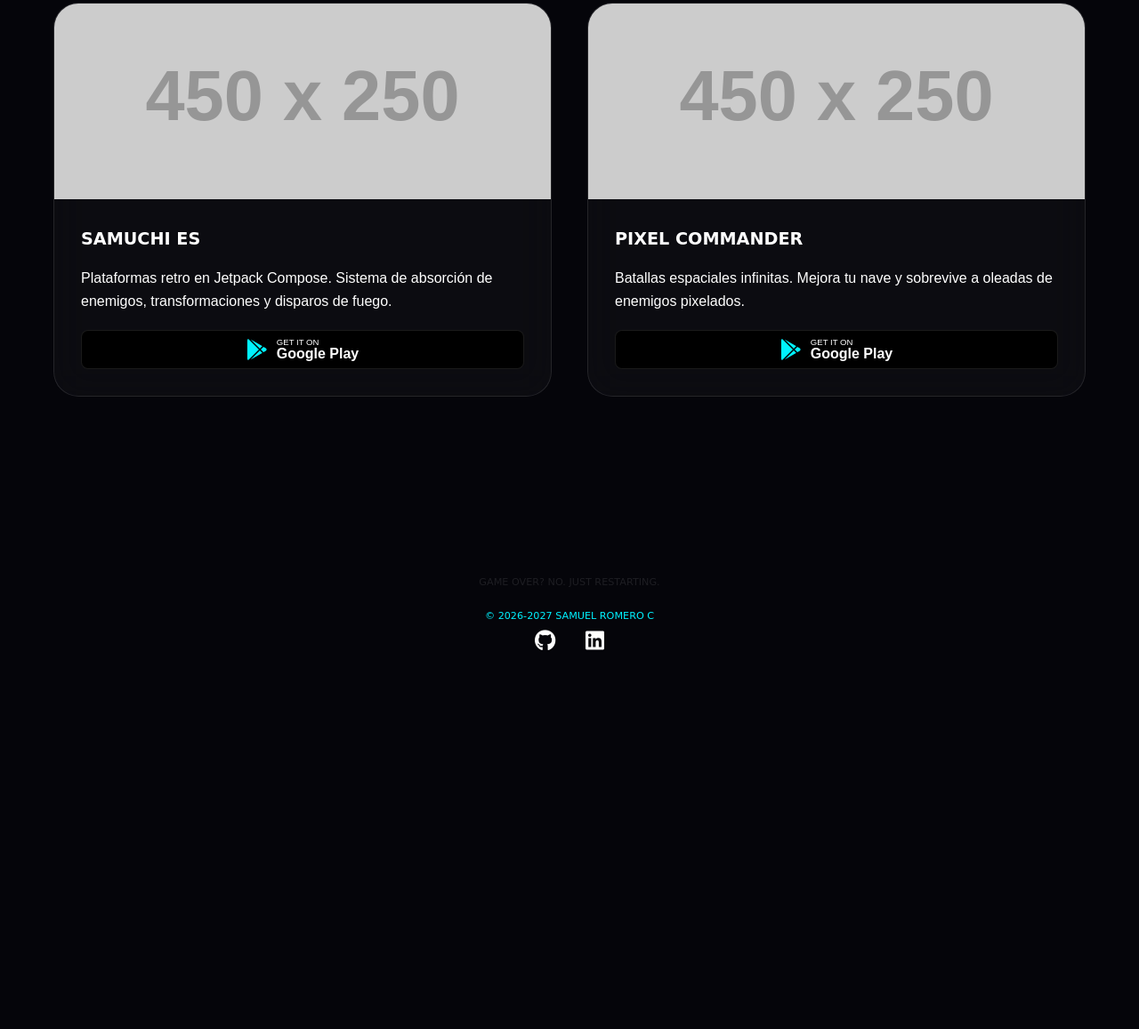
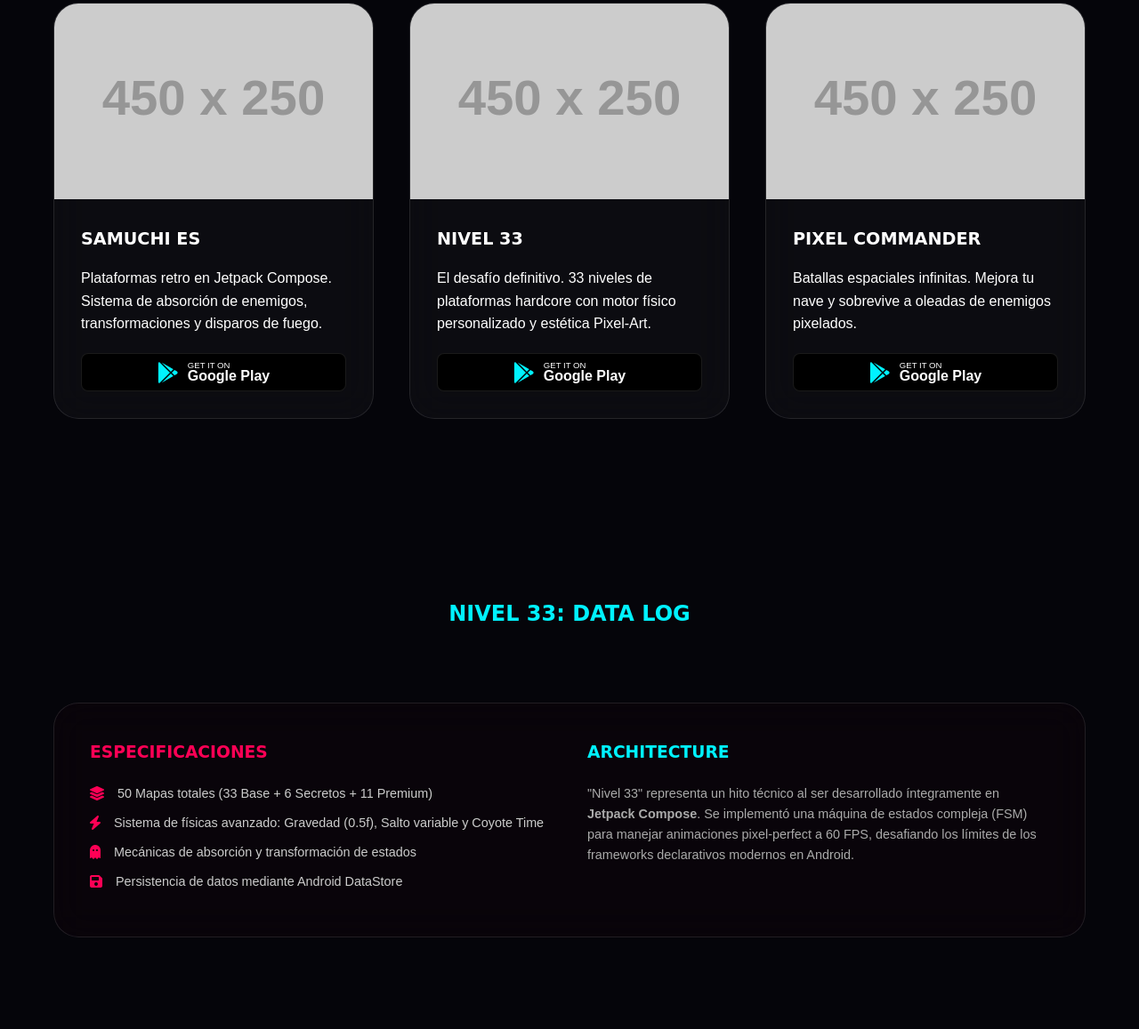
Before and after one commit to infernal-kernel/play-store, a plain HTML site: page index.html in a window 1280 px wide. Shown: the part 1015-2172 px from the top of the page at 89% size. Before the commit the page ends 1855 px from the top, so only its background shows below. Drawn offline with Linux system fonts and the light colour scheme; placeholder pictures from the web are drawn by us.

Commit message:
Add Nivel 33 section with game details
Added a new section for 'Nivel 33' with technical details and specifications.

```diff
--- a/index.html
+++ b/index.html
@@ -165,6 +165,11 @@
         .gp-text span:first-child { font-size: 0.6rem; text-transform: uppercase; }
         .gp-text span:last-child { font-size: 1rem; font-weight: 600; }
 
+        /* Detalles Técnicos Nivel 33 */
+        .detail-list { list-style: none; margin-top: 20px; }
+        .detail-list li { margin-bottom: 10px; display: flex; align-items: center; font-size: 0.9rem; color: #ccc; }
+        .detail-list i { color: var(--accent); margin-right: 15px; font-size: 1rem; }
+
         @keyframes blink { 0%, 100% { opacity: 1; } 50% { opacity: 0.3; } }
 
         footer {
@@ -209,6 +214,24 @@
                 </div>
             </article>
 
+            <!-- Nivel 33 -->
+            <article class="game-card" onmouseenter="playBeep(660)" onclick="playLaser()">
+                <div class="game-img-container">
+                    <img src="https://via.placeholder.com/450x250/05050a/ff0055?text=NIVEL+33" class="game-img">
+                </div>
+                <div class="game-info">
+                    <h3>NIVEL 33</h3>
+                    <p>El desafío definitivo. 33 niveles de plataformas hardcore con motor físico personalizado y estética Pixel-Art.</p>
+                    <a href="#" class="gp-badge">
+                        <i class="fab fa-google-play"></i>
+                        <div class="gp-text">
+                            <span>Get it on</span>
+                            <span>Google Play</span>
+                        </div>
+                    </a>
+                </div>
+            </article>
+
             <!-- Otros Juegos -->
             <article class="game-card" onmouseenter="playBeep(520)" onclick="playLaser()">
                 <div class="game-img-container">
@@ -229,12 +252,33 @@
         </div>
     </div>
 
+    <!-- Nueva Sección: Nivel 33 Detalles -->
+    <div class="container">
+        <h2 class="section-title">NIVEL 33: DATA LOG</h2>
+        <div class="game-card" style="padding: 40px; display: grid; grid-template-columns: repeat(auto-fit, minmax(300px, 1fr)); gap: 40px; background: rgba(255,0,85,0.02);">
+            <div>
+                <h3 style="font-family: var(--pixel-font); color: var(--accent); margin-bottom: 20px;">ESPECIFICACIONES</h3>
+                <ul class="detail-list">
+                    <li><i class="fas fa-layer-group"></i> 50 Mapas totales (33 Base + 6 Secretos + 11 Premium)</li>
+                    <li><i class="fas fa-bolt"></i> Sistema de físicas avanzado: Gravedad (0.5f), Salto variable y Coyote Time</li>
+                    <li><i class="fas fa-ghost"></i> Mecánicas de absorción y transformación de estados</li>
+                    <li><i class="fas fa-save"></i> Persistencia de datos mediante Android DataStore</li>
+                </ul>
+            </div>
+            <div>
+                <h3 style="font-family: var(--pixel-font); color: var(--primary); margin-bottom: 20px;">ARCHITECTURE</h3>
+                <p style="font-size: 0.9rem; color: #aaa;">"Nivel 33" representa un hito técnico al ser desarrollado íntegramente en <strong>Jetpack Compose</strong>. Se implementó una máquina de estados compleja (FSM) para manejar animaciones pixel-perfect a 60 FPS, desafiando los límites de los frameworks declarativos modernos en Android.</p>
+            </div>
+        </div>
+    </div>
+
     <footer>
         <p>GAME OVER? NO. JUST RESTARTING.</p>
         <p style="margin-top: 20px; color: var(--primary);">&copy; 2026-2027 SAMUEL ROMERO C</p>
-        <a href="https://github.com/infernal-kernel" style="color: #fff; margin: 0 15px; font-size: 1.5rem;"><i class="fab fa-github"></i></a>
-    <a href="www.linkedin.com/in/samuel-romero-dev-466b95334" style="color: #fff; margin: 0 15px; font-size: 1.5rem;"><i class="fab fa-linkedin"></i></a>
-</div>
+        <div style="margin-top: 20px;">
+            <a href="https://github.com/infernal-kernel" style="color: #fff; margin: 0 15px; font-size: 1.5rem;"><i class="fab fa-github"></i></a>
+            <a href="https://www.linkedin.com/in/samuel-romero-dev-466b95334" style="color: #fff; margin: 0 15px; font-size: 1.5rem;"><i class="fab fa-linkedin"></i></a>
+        </div>
     </footer>
 
     <script>
```
